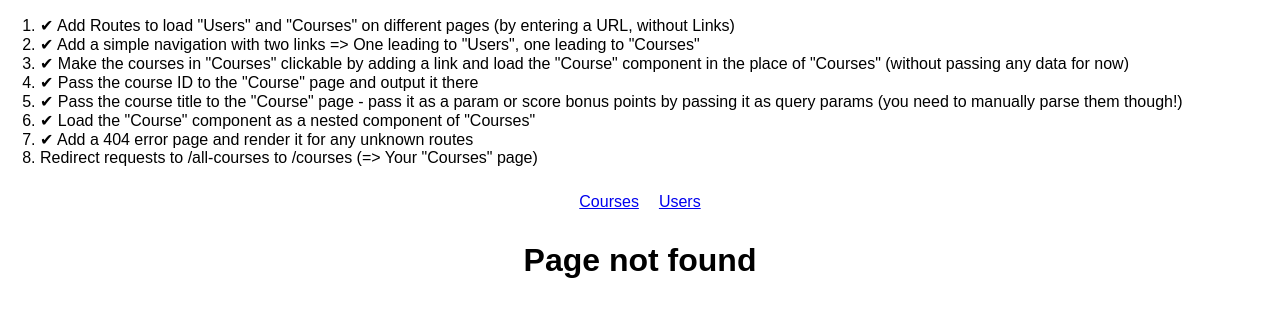
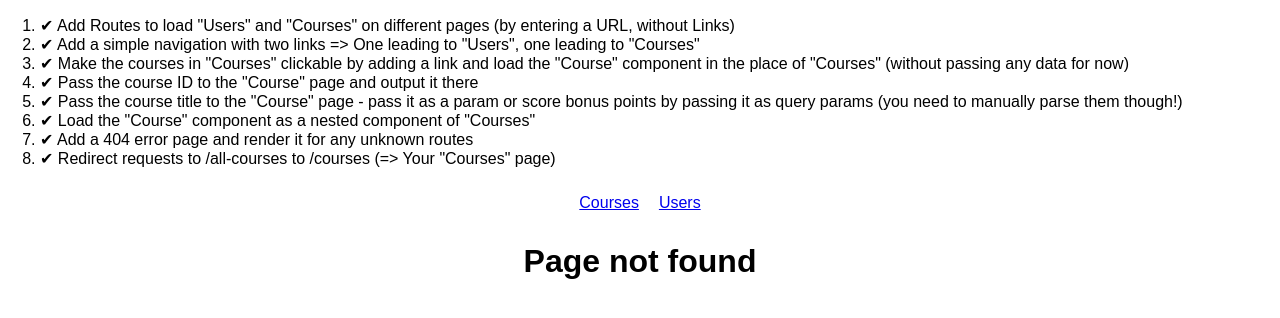
Before and after one commit to W3AI/max-routing-project, a React (Create React App) app: page / in a window 1280 px wide. Shown: the top 318 px of the page. Built offline with nearby package versions, Linux system fonts and the light colour scheme.

Commit message:
marked task 8 done

```diff
--- a/src/App.js
+++ b/src/App.js
@@ -18,7 +18,7 @@ class App extends Component {
                     <li>&#10004; Pass the course title to the "Course" page - pass it as a param or score bonus points by passing it as query params (you need to manually parse them though!)</li>
                     <li>&#10004; Load the "Course" component as a nested component of "Courses"</li>
                     <li>&#10004; Add a 404 error page and render it for any unknown routes</li>
-                    <li>Redirect requests to /all-courses to /courses (=> Your "Courses" page)</li>
+                    <li>&#10004; Redirect requests to /all-courses to /courses (=> Your "Courses" page)</li>
                 </ol>
                 <nav>
                     <ul style={{ listStyle: 'none', margin: 'auto', padding: '0' }}>
```
